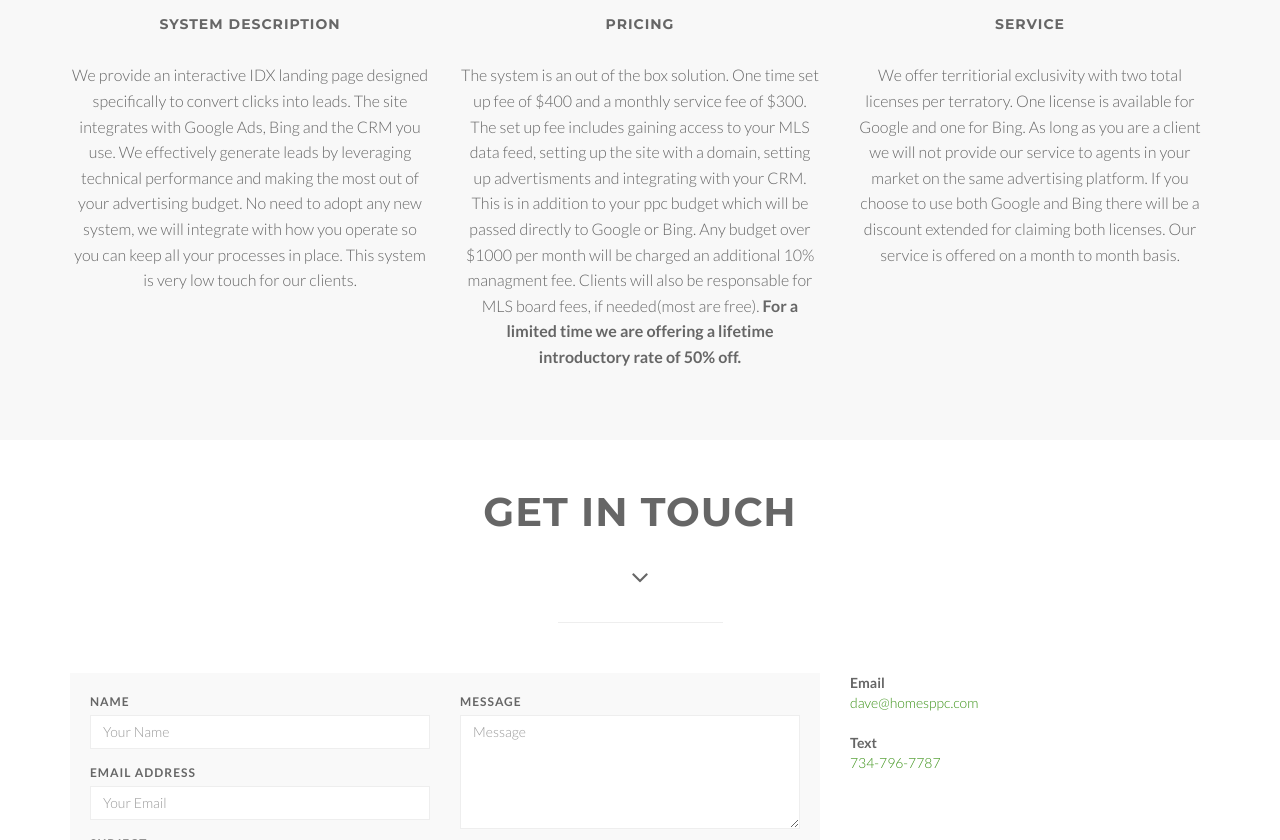
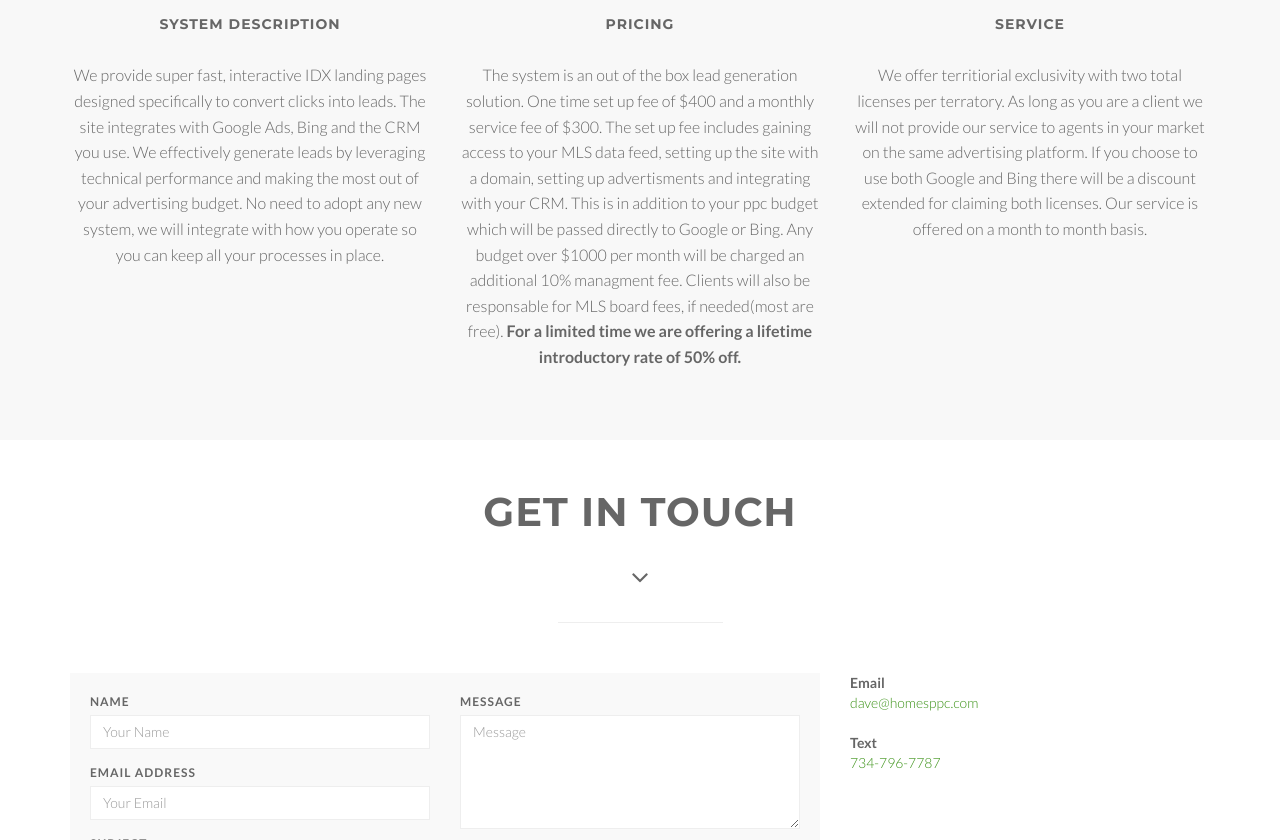
Before and after one commit to dlloyd8201/homesppc, a plain HTML site: page index.html in a window 1280 px wide. Shown: the part 1960-2800 px from the top of the page. Drawn offline with Linux system fonts and the light colour scheme.

Commit message:
made small changes to verbage

```diff
--- a/css/style.css
+++ b/css/style.css
@@ -83,6 +83,7 @@ a:focus {
 	color: #fff;
   font-size: 20px;
   line-height: 40px;
+  text-transform: inherit;
 }
 
 .navbar-brand:focus {
--- a/index.html
+++ b/index.html
@@ -55,7 +55,7 @@
                     <i class="fa fa-bars"></i>
                 </button>
         <a class="navbar-brand" href="index.html">
-          <h1>HomesPPC</h1>
+          <h1>homesPPC</h1>
         </a>
       </div>
 
@@ -129,7 +129,7 @@
               </div>
               <div class="service-desc">
                 <h5>System Description</h5>
-                <p>We provide an interactive IDX landing page designed specifically to convert clicks into leads. The site integrates with Google Ads, Bing and the CRM you use.  We effectively generate leads by leveraging technical performance and making the most out of your advertising budget.  No need to adopt any new system, we will integrate with how you operate so you can keep all your processes in place.  This system is very low touch for our clients.</p>
+                <p>We provide super fast, interactive IDX landing pages designed specifically to convert clicks into leads. The site integrates with Google Ads, Bing and the CRM you use.  We effectively generate leads by leveraging technical performance and making the most out of your advertising budget.  No need to adopt any new system, we will integrate with how you operate so you can keep all your processes in place.</p>
               </div>
             </div>
           </div>
@@ -142,7 +142,7 @@
               </div>
               <div class="service-desc">
                 <h5>Pricing</h5>
-                <p>The system is an out of the box solution.  One time set up fee of $400 and a monthly service fee of $300.  The set up fee includes gaining access to your MLS data feed, setting up the site with a domain, setting up advertisments and integrating with your CRM.  This is in addition to your ppc budget which will be passed directly to Google or Bing.  Any budget over $1000 per month will be charged an additional 10% managment fee.  Clients will also be responsable for MLS board fees, if needed(most are free).  <b>For a limited time we are offering a lifetime introductory rate of 50% off.</b></p>
+                <p>The system is an out of the box lead generation solution.  One time set up fee of $400 and a monthly service fee of $300.  The set up fee includes gaining access to your MLS data feed, setting up the site with a domain, setting up advertisments and integrating with your CRM.  This is in addition to your ppc budget which will be passed directly to Google or Bing.  Any budget over $1000 per month will be charged an additional 10% managment fee.  Clients will also be responsable for MLS board fees, if needed(most are free).  <b>For a limited time we are offering a lifetime introductory rate of 50% off.</b></p>
               </div>
             </div>
           </div>
@@ -155,7 +155,7 @@
               </div>
               <div class="service-desc">
                 <h5>Service</h5>
-                <p>We offer territiorial exclusivity with two total licenses per terratory.  One license is available for Google and one for Bing.  As long as you are a client we will not provide our service to agents in your market on the same advertising platform.  If you choose to use both Google and Bing there will be a discount extended for claiming both licenses.  Our service is offered on a month to month basis.</p>
+                <p>We offer territiorial exclusivity with two total licenses per terratory.  As long as you are a client we will not provide our service to agents in your market on the same advertising platform.  If you choose to use both Google and Bing there will be a discount extended for claiming both licenses.  Our service is offered on a month to month basis.</p>
               </div>
             </div>
           </div>
```
